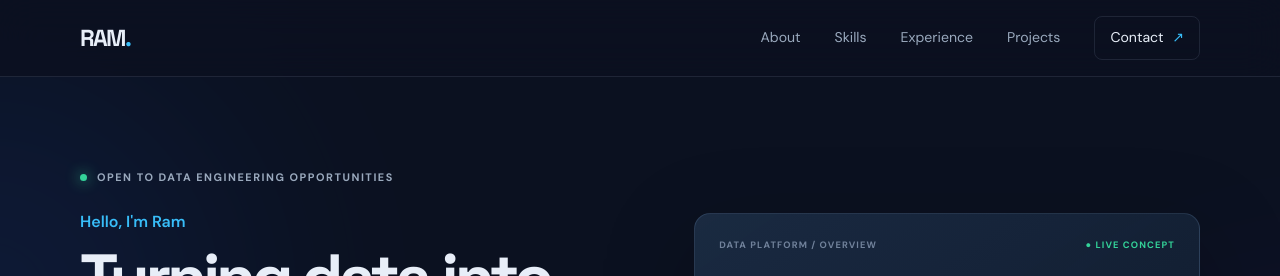
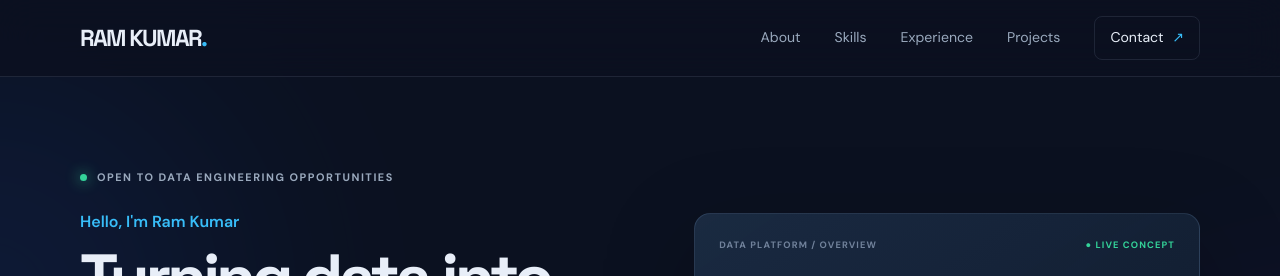
Before and after one commit to ramkumartech17/ramkumartech17.github.io, a plain HTML site: page index.html in a window 1280 px wide. Shown: the top 276 px of the page. Drawn offline with Linux system fonts and the light colour scheme.

Commit message:
Update index.html

```diff
--- a/index.html
+++ b/index.html
@@ -18,7 +18,7 @@
 
   <header class="site-header">
     <nav class="nav container" aria-label="Main navigation">
-      <a class="brand" href="#home" aria-label="Ram home">RAM<span>.</span></a>
+      <a class="brand" href="#home" aria-label="Ram home">RAM KUMAR<span>.</span></a>
       <button class="menu-toggle" aria-label="Toggle navigation" aria-expanded="false">
         <span></span><span></span><span></span>
       </button>
@@ -36,7 +36,7 @@
     <section class="hero section container" id="home">
       <div class="hero-copy">
         <div class="eyebrow"><span class="status-dot"></span> OPEN TO DATA ENGINEERING OPPORTUNITIES</div>
-        <p class="hero-kicker">Hello, I'm Ram</p>
+        <p class="hero-kicker">Hello, I'm Ram Kumar</p>
         <h1>Turning data into<br><span class="gradient-text">reliable data platforms.</span></h1>
         <p class="hero-description">
           Data Engineering professional focused on building and transforming data
```
